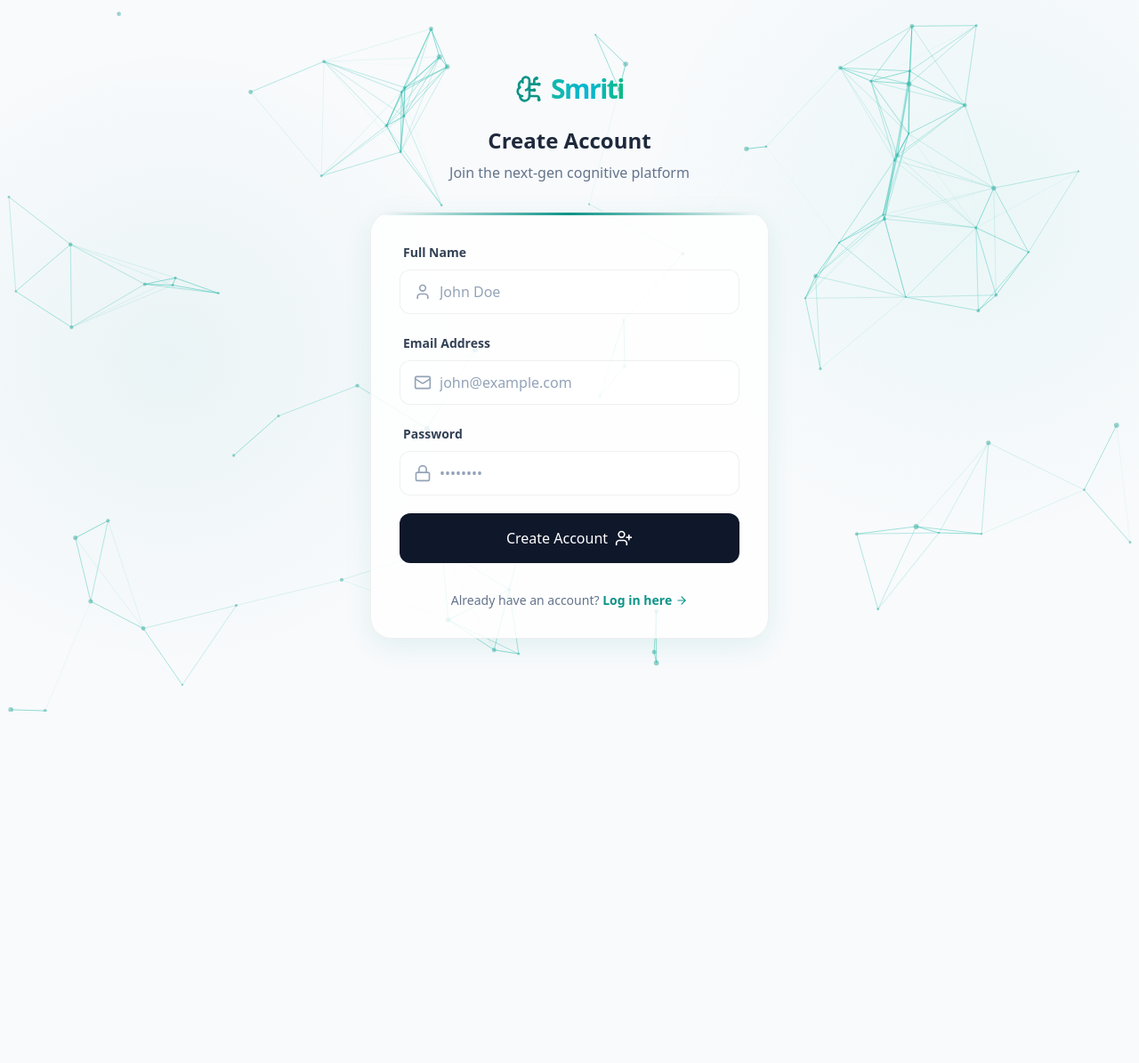
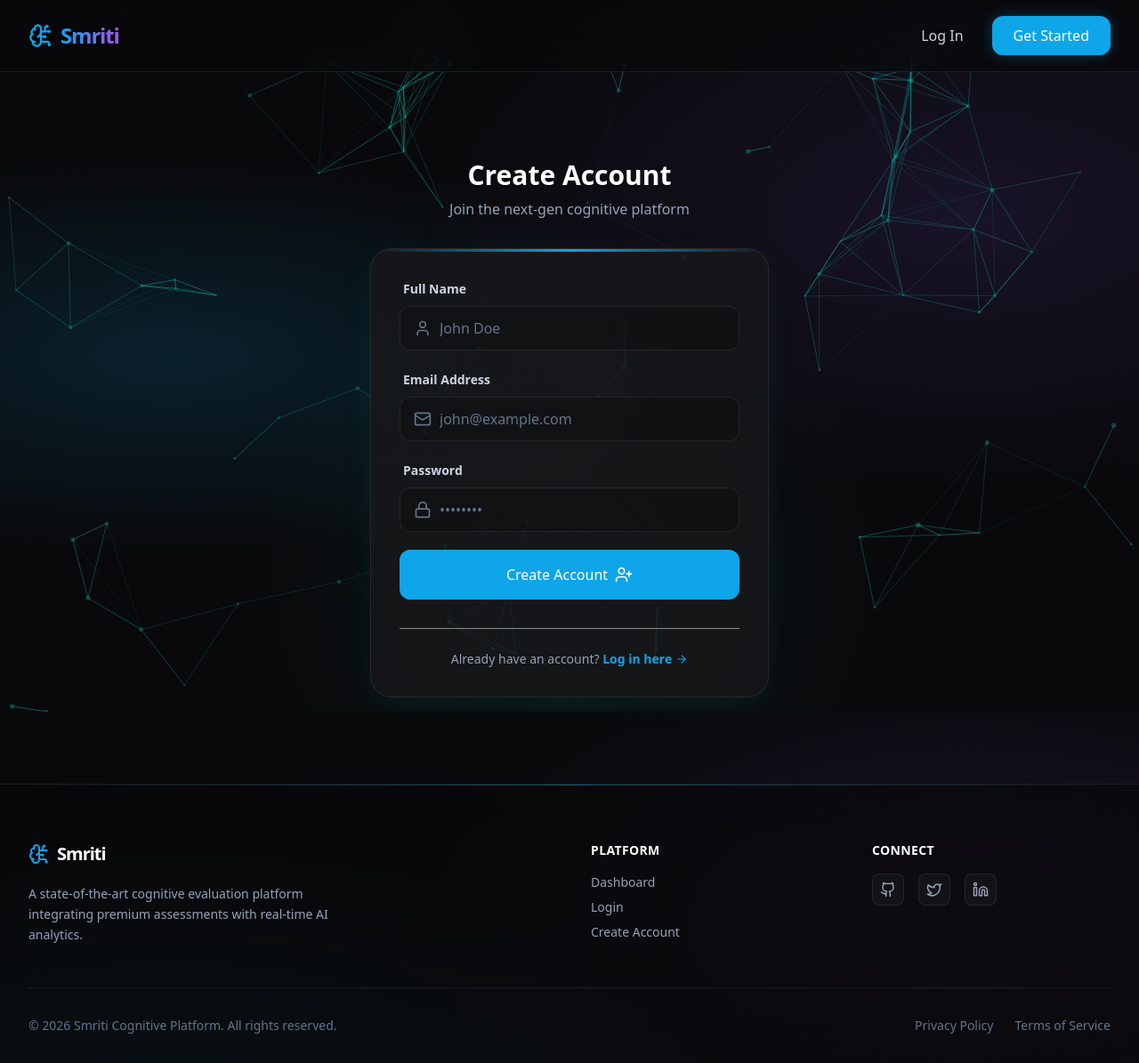
Before and after one commit to sachinkondawar/WebTechnologyProject, a React (Vite) app in the folder frontend/: page /signup in a window 1280 px wide. Shown: the whole page at 89% size. Before the commit the page ends 800 px from the top, so only its background shows below. Built offline with nearby package versions, Linux system fonts and the light colour scheme; no server answers.

Commit message:
UI Change

```diff
--- a/frontend/src/App.jsx
+++ b/frontend/src/App.jsx
@@ -1,13 +1,31 @@
 import React from 'react';
-import { BrowserRouter as Router, Routes, Route } from 'react-router-dom';
+import { BrowserRouter as Router, Routes, Route, useLocation } from 'react-router-dom';
 import LandingPage from './pages/LandingPage';
 import TestEngine from './pages/TestEngine';
 import LoginPage from './pages/LoginPage';
 import SignupPage from './pages/SignupPage';
+import Header from './components/Header';
+import Footer from './components/Footer';
+
+const Layout = ({ children }) => {
+  const location = useLocation();
+  const isTestEngine = location.pathname.startsWith('/test/');
+
+  return (
+    <div className="flex flex-col min-h-screen">
+      {!isTestEngine && <Header />}
+      <main className="flex-grow">
+        {children}
+      </main>
+      {!isTestEngine && <Footer />}
+    </div>
+  );
+};
 
 function App() {
   return (
     <Router>
+      <Layout>
         <Routes>
           {/* The Main Landing Page */}
           <Route path="/" element={<LandingPage />} />
@@ -19,6 +37,7 @@ function App() {
           {/* The Dynamic Test Engine */}
           <Route path="/test/:testId" element={<TestEngine />} />
         </Routes>
+      </Layout>
     </Router>
   );
 }
--- /dev/null
+++ b/frontend/src/components/Footer.jsx
@@ -0,0 +1,69 @@
+import React from 'react';
+import { Github, Twitter, Linkedin, BrainCircuit } from 'lucide-react';
+import { Link } from 'react-router-dom';
+
+const Footer = () => {
+  return (
+    <footer className="relative border-t border-jb-border bg-jb-dark/70 backdrop-blur-xl pt-16 pb-8 overflow-hidden z-10 w-full">
+      {/* Top subtle glow line */}
+      <div className="absolute top-0 left-0 w-full h-[1px] bg-gradient-to-r from-transparent via-jb-accent/50 to-transparent"></div>
+
+      <div className="max-w-7xl mx-auto px-4 md:px-8 relative z-10">
+        <div className="grid grid-cols-1 md:grid-cols-4 gap-12 mb-12">
+
+          {/* Brand Info */}
+          <div className="md:col-span-2 space-y-4">
+            <Link to="/" className="inline-flex items-center gap-2">
+              <BrainCircuit className="text-jb-accent" size={24} />
+              <span className="text-xl font-black tracking-tighter text-white">
+                Smriti
+              </span>
+            </Link>
+            <p className="text-slate-400 leading-relaxed max-w-sm text-sm">
+              A state-of-the-art cognitive evaluation platform integrating premium assessments with real-time AI analytics.
+            </p>
+          </div>
+
+          {/* Quick Links */}
+          <div className="space-y-4">
+            <h4 className="text-white font-semibold tracking-wide text-sm uppercase">Platform</h4>
+            <ul className="space-y-2 text-sm text-slate-400">
+              <li><Link to="/" className="hover:text-jb-accent transition-colors">Dashboard</Link></li>
+              <li><Link to="/login" className="hover:text-jb-accent transition-colors">Login</Link></li>
+              <li><Link to="/signup" className="hover:text-jb-accent transition-colors">Create Account</Link></li>
+            </ul>
+          </div>
+
+          {/* Connect */}
+          <div className="space-y-4">
+            <h4 className="text-white font-semibold tracking-wide text-sm uppercase">Connect</h4>
+            <div className="flex items-center gap-4">
+              <a href="#" className="p-2 bg-jb-card border border-jb-border rounded-lg text-slate-400 hover:text-white hover:border-jb-accent transition-all hover:-translate-y-1">
+                <Github size={18} />
+              </a>
+              <a href="#" className="p-2 bg-jb-card border border-jb-border rounded-lg text-slate-400 hover:text-white hover:border-jb-accent transition-all hover:-translate-y-1">
+                <Twitter size={18} />
+              </a>
+              <a href="#" className="p-2 bg-jb-card border border-jb-border rounded-lg text-slate-400 hover:text-white hover:border-jb-accent transition-all hover:-translate-y-1">
+                <Linkedin size={18} />
+              </a>
+            </div>
+          </div>
+
+        </div>
+
+        <div className="pt-8 border-t border-jb-border flex flex-col md:flex-row items-center justify-between gap-4">
+          <p className="text-slate-500 text-sm">
+            &copy; {new Date().getFullYear()} Smriti Cognitive Platform. All rights reserved.
+          </p>
+          <div className="flex items-center gap-6 text-sm text-slate-500">
+            <a href="#" className="hover:text-white transition-colors">Privacy Policy</a>
+            <a href="#" className="hover:text-white transition-colors">Terms of Service</a>
+          </div>
+        </div>
+      </div>
+    </footer>
+  );
+};
+
+export default Footer;
--- /dev/null
+++ b/frontend/src/components/Header.jsx
@@ -0,0 +1,59 @@
+import React from 'react';
+import { Link } from 'react-router-dom';
+import { BrainCircuit, LogOut, User } from 'lucide-react';
+
+const Header = () => {
+  // Get user from local storage
+  const user = JSON.parse(localStorage.getItem('user'));
+
+  const handleLogout = () => {
+    localStorage.removeItem('user');
+    window.location.href = '/login';
+  };
+
+  return (
+    <header className="sticky top-0 z-50 w-full border-b border-jb-border bg-jb-dark/70 backdrop-blur-xl">
+      <div className="max-w-7xl mx-auto px-4 md:px-8 h-20 flex items-center justify-between">
+        {/* Brand */}
+        <Link to="/" className="inline-flex items-center gap-2 group">
+          <BrainCircuit className="text-jb-accent group-hover:scale-110 transition-transform duration-300" size={28} />
+          <span className="text-2xl font-black tracking-tighter text-white">
+            <span className="bg-gradient-to-r from-jb-accent to-purple-500 bg-clip-text text-transparent">
+              Smriti
+            </span>
+          </span>
+        </Link>
+
+        {/* Navigation */}
+        <nav className="flex items-center gap-4">
+          {user ? (
+            <div className="flex items-center gap-4 bg-jb-card/50 backdrop-blur-md px-4 py-2 rounded-2xl border border-jb-border shadow-sm">
+              <div className="flex items-center gap-2 text-slate-200">
+                <div className="bg-jb-accent/20 p-1.5 rounded-lg">
+                  <User size={16} className="text-jb-accent" />
+                </div>
+                <span className="font-medium text-sm tracking-wide">{user.name}</span>
+              </div>
+              <div className="w-[1px] h-5 bg-slate-700"></div>
+              <button
+                onClick={handleLogout}
+                className="text-slate-400 hover:text-red-400 transition-colors px-2 py-1 rounded-lg text-sm font-medium flex items-center gap-1.5"
+              >
+                <LogOut size={16} /> Logout
+              </button>
+            </div>
+          ) : (
+            <div className="flex items-center gap-4">
+              <Link to="/login" className="px-4 py-2 text-slate-300 font-medium hover:text-white transition-colors">Log In</Link>
+              <Link to="/signup" className="px-6 py-2.5 bg-jb-accent hover:bg-jb-accent-hover text-white rounded-xl font-medium transition-all shadow-[0_0_15px_rgba(14,165,233,0.3)] hover:shadow-[0_0_25px_rgba(14,165,233,0.5)] hover:-translate-y-0.5">
+                Get Started
+              </Link>
+            </div>
+          )}
+        </nav>
+      </div>
+    </header>
+  );
+};
+
+export default Header;
--- a/frontend/src/index.css
+++ b/frontend/src/index.css
@@ -3,27 +3,28 @@
 @tailwind utilities;
 
 body {
-    background-color: #f8fafc;
-    color: #1e293b; /* text-slate-800 */
-    /* Soft ambient glowing background effect for light mode */
+    background-color: #09090b;
+    color: #f8fafc; /* text-slate-50 */
+    /* Dark mode premium glow gradient */
     background-image:
-      radial-gradient(circle at 15% 50%, rgba(13, 148, 136, 0.06), transparent 30%),
-      radial-gradient(circle at 85% 30%, rgba(20, 184, 166, 0.06), transparent 30%);
+      radial-gradient(ellipse at 15% 50%, rgba(14, 165, 233, 0.15), transparent 40%),
+      radial-gradient(ellipse at 85% 30%, rgba(139, 92, 246, 0.12), transparent 40%),
+      radial-gradient(ellipse at 50% 80%, rgba(20, 184, 166, 0.08), transparent 40%);
     background-attachment: fixed;
     -webkit-font-smoothing: antialiased;
 }
 
 /* Custom Webkit Scrollbar for premium feel */
 ::-webkit-scrollbar {
-  width: 8px;
+  width: 6px;
 }
 ::-webkit-scrollbar-track {
-  background: #f1f5f9;
+  background: #09090b;
 }
 ::-webkit-scrollbar-thumb {
-  background: rgba(0, 0, 0, 0.15);
+  background: rgba(255, 255, 255, 0.15);
   border-radius: 4px;
 }
 ::-webkit-scrollbar-thumb:hover {
-  background: rgba(0, 0, 0, 0.25);
+  background: rgba(255, 255, 255, 0.25);
 }
--- a/frontend/src/pages/LoginPage.jsx
+++ b/frontend/src/pages/LoginPage.jsx
@@ -35,16 +35,10 @@ const LoginPage = () => {
 
       <div className="relative z-10 w-full max-w-md animate-fade-in">
 
-        {/* Logo/Brand */}
+        {/* Welcome Text */}
         <div className="text-center mb-8">
-          <Link to="/" className="inline-flex items-center gap-2 mb-6 group">
-            <BrainCircuit className="text-jb-accent group-hover:scale-110 transition-transform" size={32} />
-            <span className="text-3xl font-black tracking-tighter bg-gradient-to-r from-teal-500 via-cyan-500 to-emerald-500 bg-clip-text text-transparent">
-              Smriti
-            </span>
-          </Link>
-          <h2 className="text-2xl font-bold text-slate-800">Welcome Back</h2>
-          <p className="text-slate-500 mt-2">Log in to access your cognitive dashboard</p>
+          <h2 className="text-3xl font-bold text-white drop-shadow-sm">Welcome Back</h2>
+          <p className="text-slate-400 mt-2">Log in to access your cognitive dashboard</p>
         </div>
 
         {/* Card */}
@@ -55,16 +49,16 @@ const LoginPage = () => {
           <form onSubmit={handleSubmit} className="space-y-6">
 
             {error && (
-              <div className="p-4 bg-red-50 text-red-600 border border-red-100 rounded-xl text-sm text-center">
+              <div className="p-4 bg-red-900/30 text-red-300 border border-red-500/30 rounded-xl text-sm text-center font-medium">
                 {error}
               </div>
             )}
 
             <div className="space-y-2 relative">
-              <label className="text-sm font-semibold text-slate-700 ml-1">Email Address</label>
+              <label className="text-sm font-semibold text-slate-300 ml-1">Email Address</label>
               <div className="relative">
                 <div className="absolute inset-y-0 left-0 pl-4 flex items-center pointer-events-none">
-                  <Mail className="h-5 w-5 text-slate-400 group-focus-within:text-jb-accent transition-colors" />
+                  <Mail className="h-5 w-5 text-slate-500 group-focus-within:text-jb-accent transition-colors" />
                 </div>
                 <input
                   type="email"
@@ -72,17 +66,17 @@ const LoginPage = () => {
                   required
                   value={formData.email}
                   onChange={handleChange}
-                  className="w-full pl-11 pr-4 py-3 bg-white/50 border border-jb-border rounded-xl focus:ring-2 focus:ring-jb-accent focus:border-transparent outline-none transition-all placeholder-slate-400"
+                  className="w-full pl-11 pr-4 py-3 bg-black/20 text-white border border-jb-border rounded-xl focus:ring-2 focus:ring-jb-accent focus:border-transparent outline-none transition-all placeholder-slate-500"
                   placeholder="Enter your email"
                 />
               </div>
             </div>
 
             <div className="space-y-2 relative">
-              <label className="text-sm font-semibold text-slate-700 ml-1">Password</label>
+              <label className="text-sm font-semibold text-slate-300 ml-1">Password</label>
               <div className="relative">
                 <div className="absolute inset-y-0 left-0 pl-4 flex items-center pointer-events-none">
-                  <Lock className="h-5 w-5 text-slate-400 group-focus-within:text-jb-accent transition-colors" />
+                  <Lock className="h-5 w-5 text-slate-500 group-focus-within:text-jb-accent transition-colors" />
                 </div>
                 <input
                   type="password"
@@ -90,7 +84,7 @@ const LoginPage = () => {
                   required
                   value={formData.password}
                   onChange={handleChange}
-                  className="w-full pl-11 pr-4 py-3 bg-white/50 border border-jb-border rounded-xl focus:ring-2 focus:ring-jb-accent focus:border-transparent outline-none transition-all placeholder-slate-400"
+                  className="w-full pl-11 pr-4 py-3 bg-black/20 text-white border border-jb-border rounded-xl focus:ring-2 focus:ring-jb-accent focus:border-transparent outline-none transition-all placeholder-slate-500"
                   placeholder="••••••••"
                 />
               </div>
@@ -99,7 +93,7 @@ const LoginPage = () => {
             <button
               type="submit"
               disabled={loading}
-              className="w-full flex items-center justify-center gap-2 bg-slate-900 hover:bg-slate-800 text-white py-4 rounded-xl font-medium transition-all duration-300 hover:shadow-lg hover:-translate-y-0.5 disabled:opacity-70 disabled:cursor-not-allowed mt-4"
+              className="w-full flex items-center justify-center gap-2 bg-jb-accent hover:bg-jb-accent-hover text-white py-4 rounded-xl font-medium transition-all duration-300 hover:shadow-[0_0_20px_rgba(14,165,233,0.4)] hover:-translate-y-0.5 disabled:opacity-70 disabled:cursor-not-allowed mt-4"
             >
               {loading ? (
                 <div className="w-6 h-6 border-2 border-white/30 border-t-white rounded-full animate-spin"></div>
@@ -112,10 +106,10 @@ const LoginPage = () => {
 
           </form>
 
-          <div className="mt-8 text-center">
-            <p className="text-slate-500 text-sm">
+          <div className="mt-8 text-center pt-6 border-t border-jb-border/50">
+            <p className="text-slate-400 text-sm">
               Don't have an account?{' '}
-              <Link to="/signup" className="text-jb-accent font-semibold hover:underline flex items-center justify-center gap-1 inline-flex">
+              <Link to="/signup" className="text-jb-accent font-semibold hover:text-white transition-colors flex items-center justify-center gap-1 inline-flex">
                 Create one <ArrowRight size={14} />
               </Link>
             </p>
--- a/frontend/src/pages/SignupPage.jsx
+++ b/frontend/src/pages/SignupPage.jsx
@@ -35,16 +35,10 @@ const SignupPage = () => {
 
       <div className="relative z-10 w-full max-w-md animate-fade-in py-8">
 
-        {/* Logo/Brand */}
+        {/* Welcome Text */}
         <div className="text-center mb-8">
-          <Link to="/" className="inline-flex items-center gap-2 mb-6 group">
-            <BrainCircuit className="text-jb-accent group-hover:scale-110 transition-transform" size={32} />
-            <span className="text-3xl font-black tracking-tighter bg-gradient-to-r from-teal-500 via-cyan-500 to-emerald-500 bg-clip-text text-transparent">
-              Smriti
-            </span>
-          </Link>
-          <h2 className="text-2xl font-bold text-slate-800">Create Account</h2>
-          <p className="text-slate-500 mt-2">Join the next-gen cognitive platform</p>
+          <h2 className="text-3xl font-bold text-white drop-shadow-sm">Create Account</h2>
+          <p className="text-slate-400 mt-2">Join the next-gen cognitive platform</p>
         </div>
 
         {/* Card */}
@@ -55,16 +49,16 @@ const SignupPage = () => {
           <form onSubmit={handleSubmit} className="space-y-5">
 
             {error && (
-              <div className="p-4 bg-red-50 text-red-600 border border-red-100 rounded-xl text-sm text-center">
+              <div className="p-4 bg-red-900/30 text-red-300 border border-red-500/30 rounded-xl text-sm text-center font-medium">
                 {error}
               </div>
             )}
 
             <div className="space-y-2 relative">
-              <label className="text-sm font-semibold text-slate-700 ml-1">Full Name</label>
+              <label className="text-sm font-semibold text-slate-300 ml-1">Full Name</label>
               <div className="relative">
                 <div className="absolute inset-y-0 left-0 pl-4 flex items-center pointer-events-none">
-                  <User className="h-5 w-5 text-slate-400 group-focus-within:text-jb-accent transition-colors" />
+                  <User className="h-5 w-5 text-slate-500 group-focus-within:text-jb-accent transition-colors" />
                 </div>
                 <input
                   type="text"
@@ -72,17 +66,17 @@ const SignupPage = () => {
                   required
                   value={formData.name}
                   onChange={handleChange}
-                  className="w-full pl-11 pr-4 py-3 bg-white/50 border border-jb-border rounded-xl focus:ring-2 focus:ring-jb-accent focus:border-transparent outline-none transition-all placeholder-slate-400"
+                  className="w-full pl-11 pr-4 py-3 bg-black/20 text-white border border-jb-border rounded-xl focus:ring-2 focus:ring-jb-accent focus:border-transparent outline-none transition-all placeholder-slate-500"
                   placeholder="John Doe"
                 />
               </div>
             </div>
 
             <div className="space-y-2 relative">
-              <label className="text-sm font-semibold text-slate-700 ml-1">Email Address</label>
+              <label className="text-sm font-semibold text-slate-300 ml-1">Email Address</label>
               <div className="relative">
                 <div className="absolute inset-y-0 left-0 pl-4 flex items-center pointer-events-none">
-                  <Mail className="h-5 w-5 text-slate-400 group-focus-within:text-jb-accent transition-colors" />
+                  <Mail className="h-5 w-5 text-slate-500 group-focus-within:text-jb-accent transition-colors" />
                 </div>
                 <input
                   type="email"
@@ -90,17 +84,17 @@ const SignupPage = () => {
                   required
                   value={formData.email}
                   onChange={handleChange}
-                  className="w-full pl-11 pr-4 py-3 bg-white/50 border border-jb-border rounded-xl focus:ring-2 focus:ring-jb-accent focus:border-transparent outline-none transition-all placeholder-slate-400"
+                  className="w-full pl-11 pr-4 py-3 bg-black/20 text-white border border-jb-border rounded-xl focus:ring-2 focus:ring-jb-accent focus:border-transparent outline-none transition-all placeholder-slate-500"
                   placeholder="john@example.com"
                 />
               </div>
             </div>
 
             <div className="space-y-2 relative">
-              <label className="text-sm font-semibold text-slate-700 ml-1">Password</label>
+              <label className="text-sm font-semibold text-slate-300 ml-1">Password</label>
               <div className="relative">
                 <div className="absolute inset-y-0 left-0 pl-4 flex items-center pointer-events-none">
-                  <Lock className="h-5 w-5 text-slate-400 group-focus-within:text-jb-accent transition-colors" />
+                  <Lock className="h-5 w-5 text-slate-500 group-focus-within:text-jb-accent transition-colors" />
                 </div>
                 <input
                   type="password"
@@ -109,7 +103,7 @@ const SignupPage = () => {
                   minLength="6"
                   value={formData.password}
                   onChange={handleChange}
-                  className="w-full pl-11 pr-4 py-3 bg-white/50 border border-jb-border rounded-xl focus:ring-2 focus:ring-jb-accent focus:border-transparent outline-none transition-all placeholder-slate-400"
+                  className="w-full pl-11 pr-4 py-3 bg-black/20 text-white border border-jb-border rounded-xl focus:ring-2 focus:ring-jb-accent focus:border-transparent outline-none transition-all placeholder-slate-500"
                   placeholder="••••••••"
                 />
               </div>
@@ -118,7 +112,7 @@ const SignupPage = () => {
             <button
               type="submit"
               disabled={loading}
-              className="w-full flex items-center justify-center gap-2 bg-slate-900 hover:bg-slate-800 text-white py-4 rounded-xl font-medium transition-all duration-300 hover:shadow-lg hover:-translate-y-0.5 disabled:opacity-70 disabled:cursor-not-allowed mt-6"
+              className="w-full flex items-center justify-center gap-2 bg-jb-accent hover:bg-jb-accent-hover text-white py-4 rounded-xl font-medium transition-all duration-300 hover:shadow-[0_0_20px_rgba(14,165,233,0.4)] hover:-translate-y-0.5 disabled:opacity-70 disabled:cursor-not-allowed mt-6"
             >
               {loading ? (
                 <div className="w-6 h-6 border-2 border-white/30 border-t-white rounded-full animate-spin"></div>
@@ -131,10 +125,10 @@ const SignupPage = () => {
 
           </form>
 
-          <div className="mt-8 text-center">
-            <p className="text-slate-500 text-sm">
+          <div className="mt-8 text-center pt-6 border-t border-jb-border/50">
+            <p className="text-slate-400 text-sm">
               Already have an account?{' '}
-              <Link to="/login" className="text-jb-accent font-semibold hover:underline flex items-center justify-center gap-1 inline-flex">
+              <Link to="/login" className="text-jb-accent font-semibold hover:text-white transition-colors flex items-center justify-center gap-1 inline-flex">
                 Log in here <ArrowRight size={14} />
               </Link>
             </p>
```
Also changed, not shown: frontend/src/pages/LandingPage.jsx (+12 -41 lines), frontend/src/pages/TestEngine.jsx (+19 -19 lines), frontend/tailwind.config.js (+12 -7 lines), 3 other files (tests, documents, lock files or other folders). Lines whose indentation alone changed are shown as unchanged.
